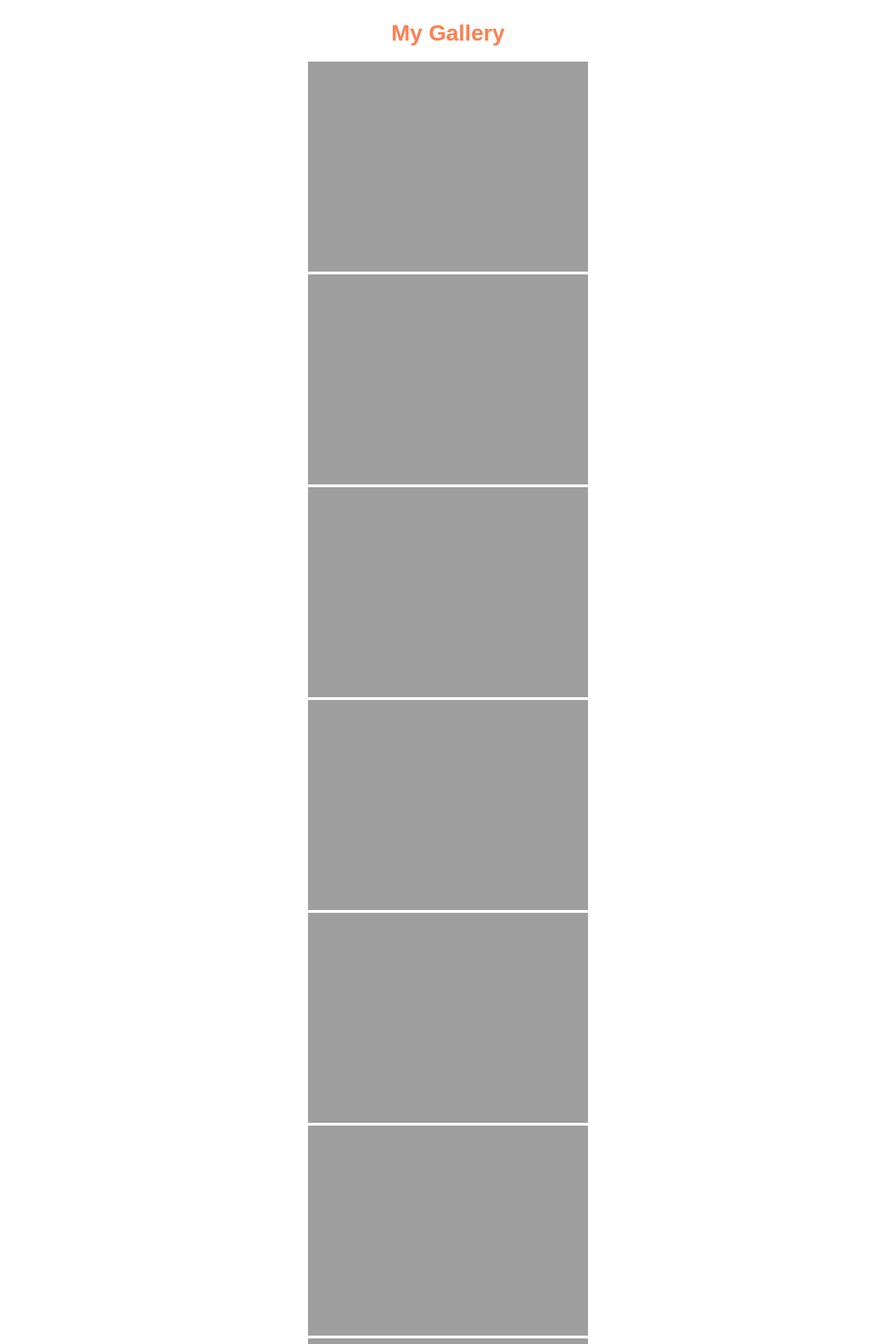
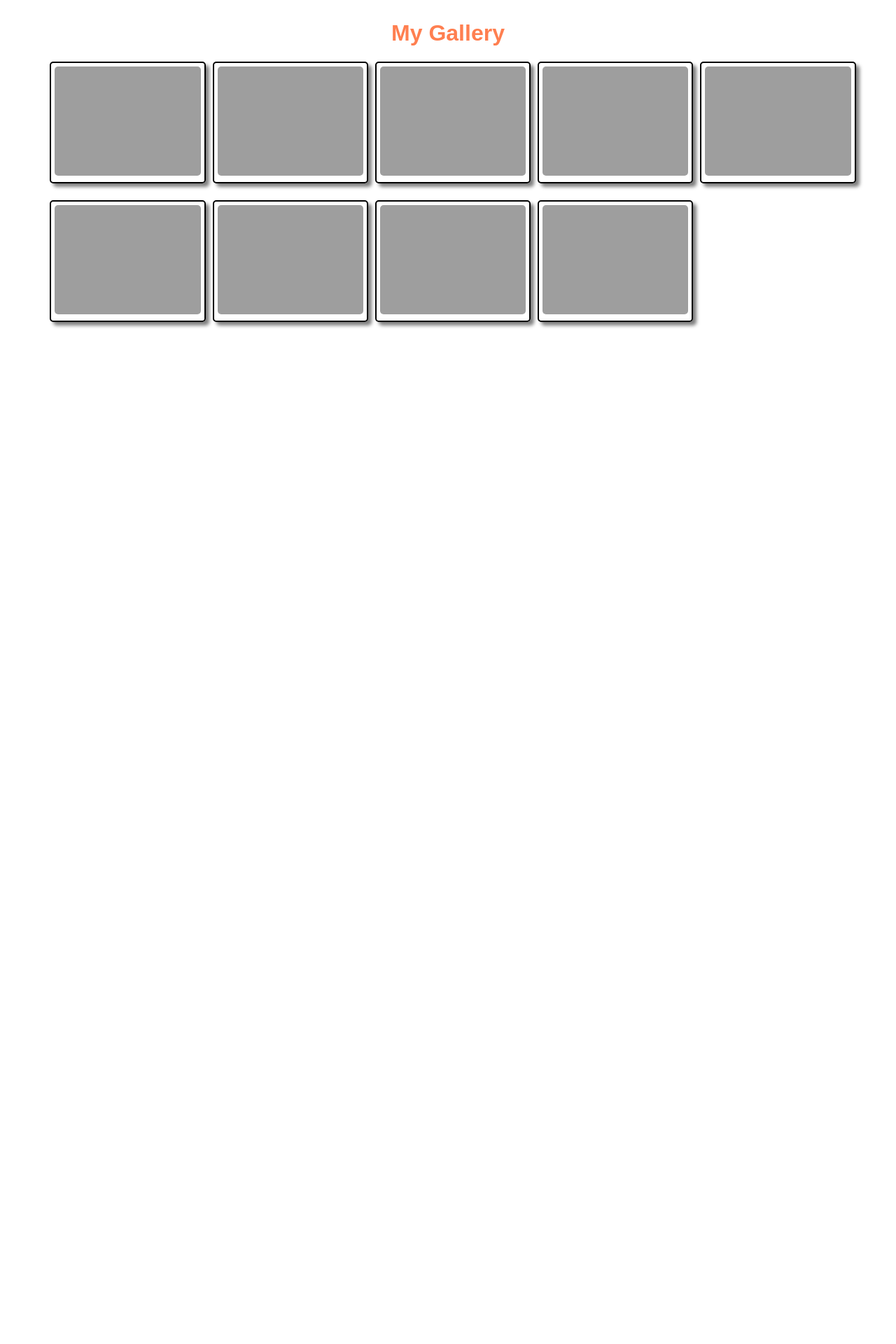
Before and after one commit to bhanu77prakash/bhanu77prakash.github.io, a Jekyll site: the page built from gallery.md, in a window 1280 px wide. Shown: the top 1920 px of the page at 70% size. Built offline with Jekyll 4.4.1, drawn with Linux system fonts in a browser that asks for light colours; after the commit the page ends 900 px from its top, so only the background shows below that.

Commit message:
updated site

```diff
--- a/_layouts/gallery.html
+++ b/_layouts/gallery.html
@@ -52,12 +52,11 @@
 </head>
 <body>
     <h1>My Gallery</h1>
-
-    <div class="gallery" id="gallery">
+    <div class="grid-container">
       {% for y in (1..9) %}
-      <div>
-        <img class='grid-item grid-item-6' src='{{site.url}}{{site.baseurl}}/assets/images/photography/image{{forloop.index}}.jpg' alt=''>
-      </div>
+        <div>
+          <img class='grid-item grid-item-{{forloop.index}}' src='{{site.url}}{{site.baseurl}}/assets/images/photography/image{{forloop.index}}.jpg' alt=''>
+        </div>
       {% endfor %}
     </div>
 
```
